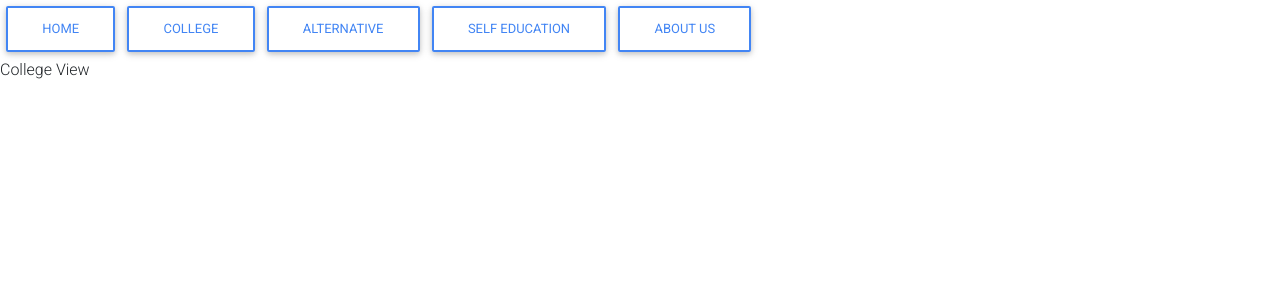
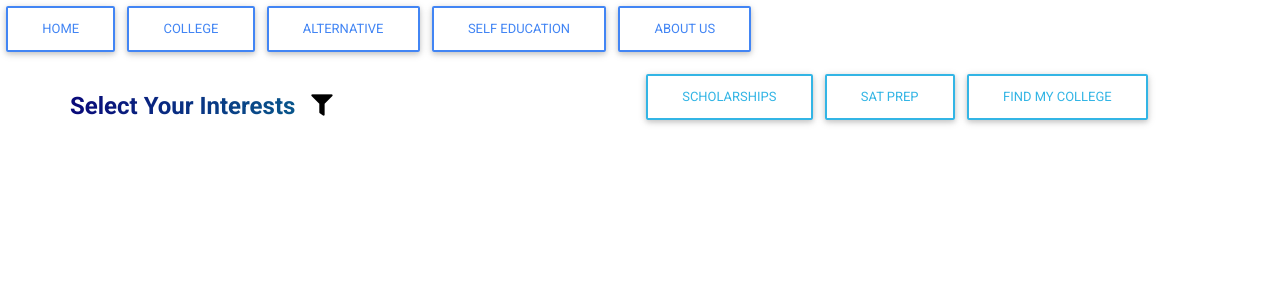
Before and after one commit to cfg-hbcuhsi/team-10, a React (Create React App) app: page /college in a window 1280 px wide. Shown: the top 300 px of the page. Built offline with nearby package versions, Linux system fonts and the light colour scheme.

Commit message:
Added base for college screen

```diff
--- /dev/null
+++ b/src/components/College Screen/College.css
@@ -0,0 +1,21 @@
+.interest {
+    padding-top: 20px;
+    font-weight: bold;
+    font-size: 24px;
+    background: linear-gradient(to right,rgba(9, 9, 121, 1), rgba(9, 86, 139, 1));
+    -webkit-background-clip: text;
+    -webkit-text-fill-color: transparent;
+}
+
+.container-spacing {
+    padding-top: 10px;
+
+}
+
+.filter-btn {
+    align-self: center;
+    background: transparent;
+    border: none !important;
+    height: 30px;
+    padding-top: 6px;
+}
--- a/src/components/College Screen/College.js
+++ b/src/components/College Screen/College.js
@@ -1,4 +1,6 @@
 import React, { Component } from 'react';
+import { MDBContainer, MDBRow, MDBBtn, MDBCol, MDBIcon } from 'mdbreact';
+import './College.css';
 
 class College extends Component {
 
@@ -9,9 +11,30 @@ class College extends Component {
     }
     render() {
         return (
-            <div>
-                <p>College View</p>
-            </div>
+            <MDBContainer className="container-spacing">
+                <MDBRow>
+                <MDBCol md="6">
+                    <MDBRow>
+                    <p className="interest">Select Your Interests</p>
+                    <div style={{paddingRight:10}}/>
+                    <button className="filter-btn"><MDBIcon size="lg" icon="filter"/></button>
+                    </MDBRow>
+                </MDBCol>
+                <MDBCol>
+                    <MDBRow>
+                        <MDBBtn outline color="info">Scholarships</MDBBtn>
+                        <MDBBtn outline color="info">SAT Prep</MDBBtn>
+                        <MDBBtn outline color="info">Find my College</MDBBtn>
+                    </MDBRow>
+                </MDBCol>
+                </MDBRow>
+                <MDBRow>
+                    {/* Filter options */}
+                </MDBRow>
+                <MDBRow>
+                    {/* Cards with info */}
+                </MDBRow>
+            </MDBContainer>
         )
     }
 }
```
